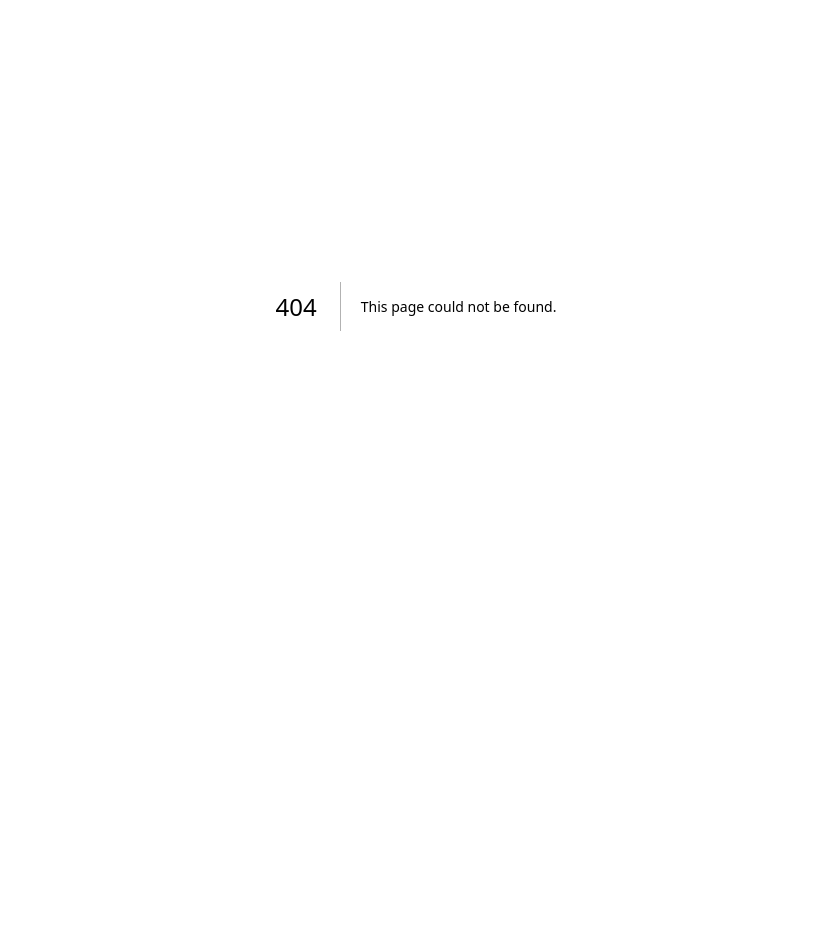
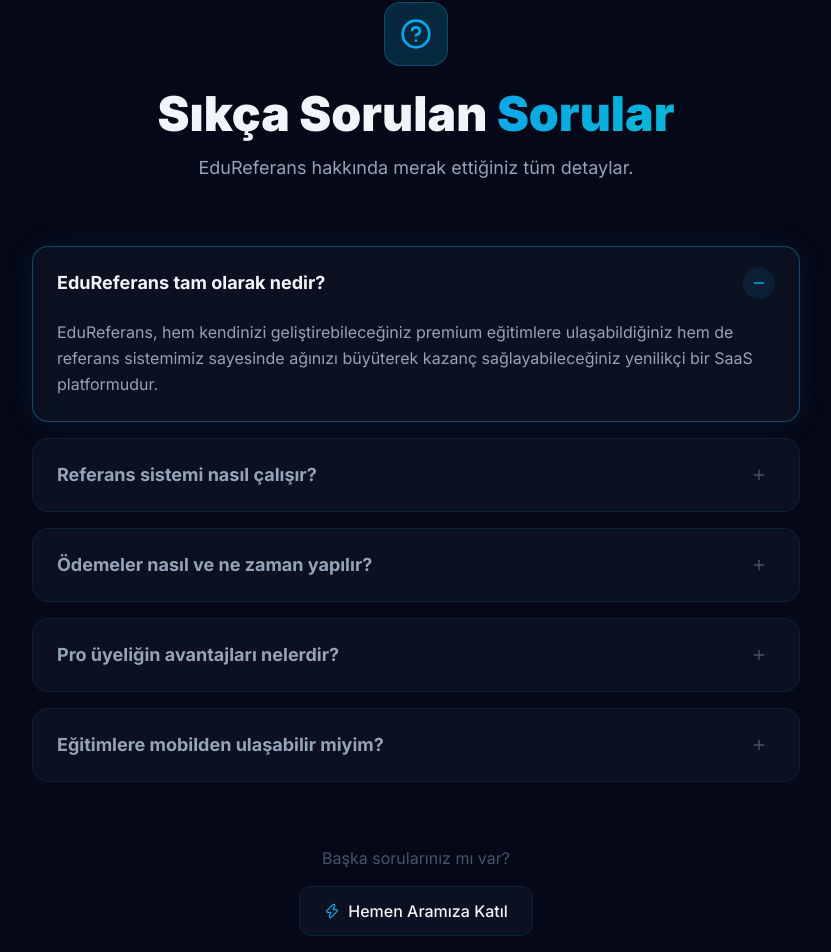
Before and after one commit to suleymanakyuz21/edureferans, a Next.js app in the folder frontend/: page /sss in a window 1280 px wide. Before the commit this address had no page. Shown: the part 94-1046 px from the top of the page, without its empty margins (224-1055 px from the left). Before the commit the page ends 800 px from the top, so only its background shows below. Built offline with nearby package versions, Linux system fonts and the light colour scheme.

Commit message:
feat: add dedicated FAQ (SSS) page and update navigation to open in new tab

```diff
--- /dev/null
+++ b/frontend/src/app/(landing)/sss/page.tsx
@@ -0,0 +1,125 @@
+'use client';
+
+import React, { useState } from 'react';
+import { motion, AnimatePresence } from 'framer-motion';
+import { Plus, Minus, Zap, HelpCircle } from 'lucide-react';
+import Link from 'next/link';
+
+const faqs = [
+  {
+    question: "EduReferans tam olarak nedir?",
+    answer: "EduReferans, hem kendinizi geliştirebileceğiniz premium eğitimlere ulaşabildiğiniz hem de referans sistemimiz sayesinde ağınızı büyüterek kazanç sağlayabileceğiniz yenilikçi bir SaaS platformudur."
+  },
+  {
+    question: "Referans sistemi nasıl çalışır?",
+    answer: "Sisteme kayıt olduktan sonra Pro üyeliğe geçiş yaptığınızda size özel bir referans kodu tanımlanır. Bu kodla platforma davet ettiğiniz her yeni kullanıcı üzerinden komisyon kazanırsınız. Ayrıca sizin davet ettiklerinizin davet ettiği kişilerden de (2. seviye) kazanç elde edersiniz."
+  },
+  {
+    question: "Ödemeler nasıl ve ne zaman yapılır?",
+    answer: "Kazançlarınız cüzdanınızda birikir. Minimum çekim tutarına (örn. 500 TL) ulaştığınızda IBAN numaranıza veya Papara hesabınıza talep edebilirsiniz. Ödemeler her ayın 1. ve 15. günlerinde otomatik olarak hesabınıza aktarılır."
+  },
+  {
+    question: "Pro üyeliğin avantajları nelerdir?",
+    answer: "Pro üyelerimiz; platformdaki tüm premium eğitimlere sınırsız erişim hakkı kazanır, kendi referans kodlarını oluşturabilir ve tüm referans ağlarından sınırsız kazanç elde etme hakkına sahip olurlar."
+  },
+  {
+    question: "Eğitimlere mobilden ulaşabilir miyim?",
+    answer: "Evet, EduReferans %100 mobil uyumlu (responsive) olarak tasarlanmıştır. Tüm cihazlardan (telefon, tablet, bilgisayar) eğitimlerinizi kesintisiz olarak izleyebilirsiniz."
+  }
+];
+
+export default function FAQPage() {
+  const [openIndex, setOpenIndex] = useState<number | null>(0);
+
+  return (
+    <div className="min-h-screen pt-24 pb-20 px-6 relative overflow-hidden bg-[var(--bg-primary)]">
+      {/* Background Effects */}
+      <div className="absolute top-1/4 left-1/4 w-[500px] h-[500px] bg-[#0ea5e9]/10 blur-[100px] rounded-full -z-10 pointer-events-none" />
+      <div className="absolute bottom-1/4 right-1/4 w-[400px] h-[400px] bg-[#06b6d4]/10 blur-[100px] rounded-full -z-10 pointer-events-none" />
+
+      <div className="max-w-3xl mx-auto relative z-10">
+        <div className="text-center mb-16">
+          <motion.div
+            initial={{ opacity: 0, scale: 0.9 }}
+            animate={{ opacity: 1, scale: 1 }}
+            className="w-16 h-16 bg-gradient-to-br from-[#0ea5e9]/20 to-[#06b6d4]/20 border border-[#0ea5e9]/30 rounded-2xl flex items-center justify-center mx-auto mb-6 text-[#0ea5e9]"
+          >
+            <HelpCircle size={32} />
+          </motion.div>
+          <motion.h1
+            initial={{ opacity: 0, y: 10 }}
+            animate={{ opacity: 1, y: 0 }}
+            transition={{ delay: 0.1 }}
+            className="text-4xl md:text-5xl font-black mb-4 text-[var(--text-primary)]"
+          >
+            Sıkça Sorulan <span className="text-gradient">Sorular</span>
+          </motion.h1>
+          <motion.p
+            initial={{ opacity: 0, y: 10 }}
+            animate={{ opacity: 1, y: 0 }}
+            transition={{ delay: 0.2 }}
+            className="text-lg text-[var(--text-secondary)]"
+          >
+            EduReferans hakkında merak ettiğiniz tüm detaylar.
+          </motion.p>
+        </div>
+
+        <motion.div
+          initial={{ opacity: 0, y: 20 }}
+          animate={{ opacity: 1, y: 0 }}
+          transition={{ delay: 0.3 }}
+          className="space-y-4"
+        >
+          {faqs.map((faq, index) => {
+            const isOpen = openIndex === index;
+            return (
+              <div
+                key={index}
+                className={`bg-[var(--card-bg)] border rounded-2xl overflow-hidden transition-all duration-300 ${isOpen ? 'border-[#0ea5e9]/40 shadow-[0_0_30px_rgba(14,165,233,0.1)]' : 'border-[var(--border-color)] hover:border-[var(--border-color-hover)]'}`}
+              >
+                <button
+                  className="w-full px-6 py-5 flex items-center justify-between text-left focus:outline-none"
+                  onClick={() => setOpenIndex(isOpen ? null : index)}
+                >
+                  <span className={`font-bold text-lg transition-colors ${isOpen ? 'text-[var(--text-primary)]' : 'text-[var(--text-secondary)]'}`}>
+                    {faq.question}
+                  </span>
+                  <div className={`w-8 h-8 rounded-full flex items-center justify-center shrink-0 transition-colors ${isOpen ? 'bg-[#0ea5e9]/10 text-[#0ea5e9]' : 'bg-[var(--bg-secondary)] text-[var(--text-muted)]'}`}>
+                    {isOpen ? <Minus size={16} /> : <Plus size={16} />}
+                  </div>
+                </button>
+                <AnimatePresence>
+                  {isOpen && (
+                    <motion.div
+                      initial={{ height: 0, opacity: 0 }}
+                      animate={{ height: 'auto', opacity: 1 }}
+                      exit={{ height: 0, opacity: 0 }}
+                      transition={{ duration: 0.3, ease: 'easeInOut' }}
+                    >
+                      <div className="px-6 pb-6 text-[var(--text-secondary)] leading-relaxed">
+                        {faq.answer}
+                      </div>
+                    </motion.div>
+                  )}
+                </AnimatePresence>
+              </div>
+            );
+          })}
+        </motion.div>
+
+        <motion.div
+          initial={{ opacity: 0 }}
+          animate={{ opacity: 1 }}
+          transition={{ delay: 0.5 }}
+          className="mt-16 text-center"
+        >
+          <p className="text-[var(--text-muted)] mb-4">Başka sorularınız mı var?</p>
+          <Link href="/register" className="inline-flex items-center gap-2 px-6 py-3 rounded-xl bg-[var(--bg-secondary)] border border-[var(--border-color)] text-[var(--text-primary)] font-medium hover:bg-[var(--bg-secondary-hover)] transition-all">
+            <Zap size={16} className="text-[#0ea5e9]" />
+            Hemen Aramıza Katıl
+          </Link>
+        </motion.div>
+      </div>
+    </div>
+  );
+}
--- a/frontend/src/components/shared/Footer.tsx
+++ b/frontend/src/components/shared/Footer.tsx
@@ -44,7 +44,7 @@ const Footer = () => {
           <div>
             <h4 className="font-bold mb-5 text-[var(--text-primary)] text-sm uppercase tracking-widest">Destek</h4>
             <ul className="space-y-3 text-[var(--text-secondary)] text-sm">
-              <li><Link href="#faq" className="hover:text-[var(--accent-primary)] transition-colors">Sıkça Sorulan Sorular</Link></li>
+              <li><Link href="/sss" className="hover:text-[var(--accent-primary)] transition-colors">Sıkça Sorulan Sorular</Link></li>
               <li><Link href="#" className="hover:text-[var(--accent-primary)] transition-colors">Kullanım Koşulları</Link></li>
               <li><Link href="#" className="hover:text-[var(--accent-primary)] transition-colors">Gizlilik Politikası</Link></li>
               <li><Link href="#" className="hover:text-[var(--accent-primary)] transition-colors">İletişim</Link></li>
--- a/frontend/src/components/shared/Navbar.tsx
+++ b/frontend/src/components/shared/Navbar.tsx
@@ -36,7 +36,7 @@ const Navbar = () => {
     { name: 'Ana Sayfa', href: '/' },
     { name: 'Kategoriler', href: '#categories' },
     { name: 'Referans Sistemi', href: '#referral' },
-    { name: 'SSS', href: '#footer' },
+    { name: 'SSS', href: '/sss', external: true },
   ];
 
   return (
@@ -65,6 +65,7 @@ const Navbar = () => {
             <li key={link.name}>
               <Link
                 href={link.href}
+                target={link.external ? "_blank" : undefined}
                 className="text-sm font-medium text-[var(--text-secondary)] hover:text-[var(--accent-primary)] transition-colors duration-200"
               >
                 {link.name}
@@ -120,6 +121,7 @@ const Navbar = () => {
                 <Link
                   key={link.name}
                   href={link.href}
+                  target={link.external ? "_blank" : undefined}
                   className="text-sm font-medium text-[var(--text-secondary)] hover:text-[var(--accent-primary)] px-3 py-2.5 rounded-xl hover:bg-[var(--accent-primary)]/5 transition-all"
                   onClick={() => setIsMobileMenuOpen(false)}
                 >
```
